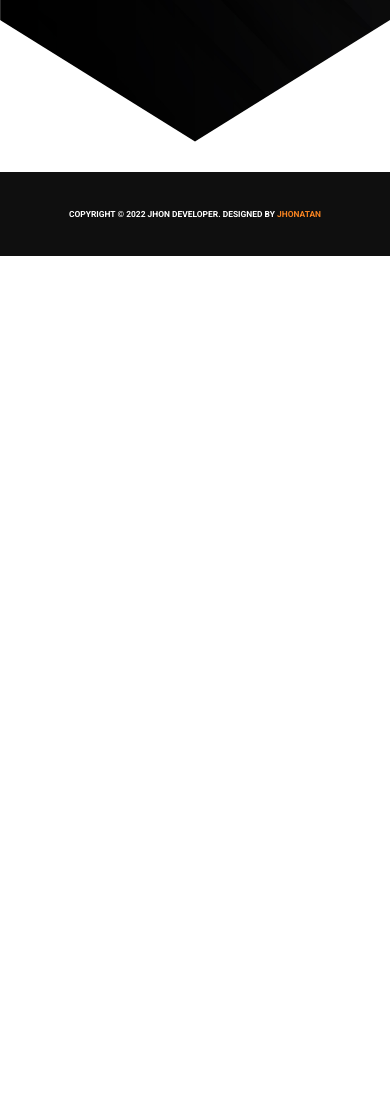
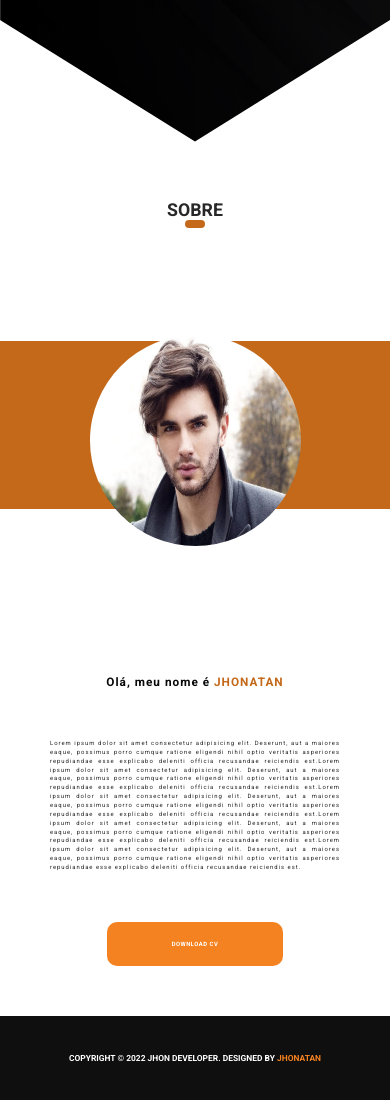
Before and after one commit to JhonatanBS/portfolio-v2-jhonatan.netlify.app, a plain HTML site: page index.html in a window 390 px wide. Shown: the part 841-1941 px from the top of the page. Before the commit the page ends 1097 px from the top, so only its background shows below. Drawn offline with nearby package versions, Linux system fonts and the light colour scheme.

Commit message:
Responsividade aplicada na seção SOBRE

```diff
--- a/assets/css/breakpoints.css
+++ b/assets/css/breakpoints.css
@@ -462,22 +462,46 @@
 
 /* SOBRE DESKTOP*/
 
+@media screen and (max-width: 1300px){
+
+    .foto div{
+        height: 50vh;
+        width: 50vh;
+    }
+
+}
 
 /* SOBRE MOBILE*/
 
 @media screen and (max-width: 1000px){
+
+    .sobre::after{
+        height: 20vh;
+        width: 100%;
+        top: 20vh;
+        left: 0;
+    }
 
     .sobre-container{
         flex-direction: column;
         height: 90vh;
         width: 100%;
         align-items: center;
+        /* background-color: aquamarine; */
+    }
+
+    .foto{
+        width: 100%;
     }
 
     .foto div{
-        height: 30vh;
-        width: 30vh;
-        border-radius: 50%;
+        height: 40vh;
+        width: 40vh;
+    }
+
+    .descricao {
+        width: 100%;
+        text-align: center;
     }
 
     .descricao-texto{
@@ -485,7 +509,26 @@
         width: 100%;
         padding: 50px;
         position: relative;
+        /* background-color: blueviolet; */
     }
+}
+
+@media screen and (max-width: 500px){
+
+    .foto div{
+        height: 30vh;
+        width: 30vh;
+    }
+
+}
+
+@media screen and (max-width: 400px){
+
+    .foto div{
+        height: 25vh;
+        width: 25vh;
+    }
+
 }
 
 /* CONHECIMENTOS DESKTOP*/
--- a/index.html
+++ b/index.html
@@ -85,7 +85,7 @@
 
     <!-- SOBRE -->
 
-    <!-- <section class="sobre" id="scroll-sobre">
+    <section class="sobre" id="scroll-sobre">
        <div class="titulo">
            <h2>Sobre</h2>
        </div>
@@ -122,7 +122,7 @@
               </div>
            </div>
        </div>
-    </section> -->
+    </section>
 
     <!-- CONHECIMENTOS -->
 
```
